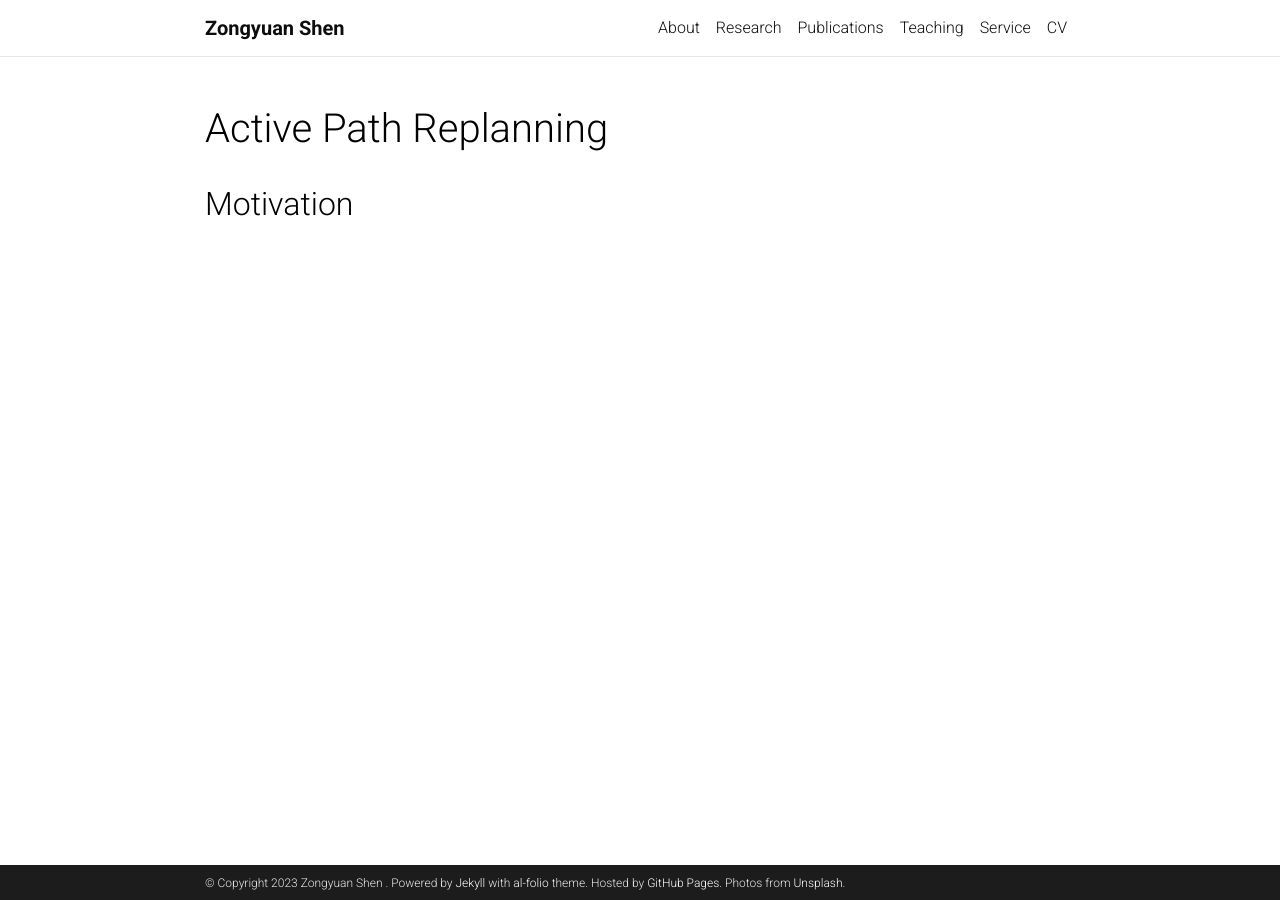
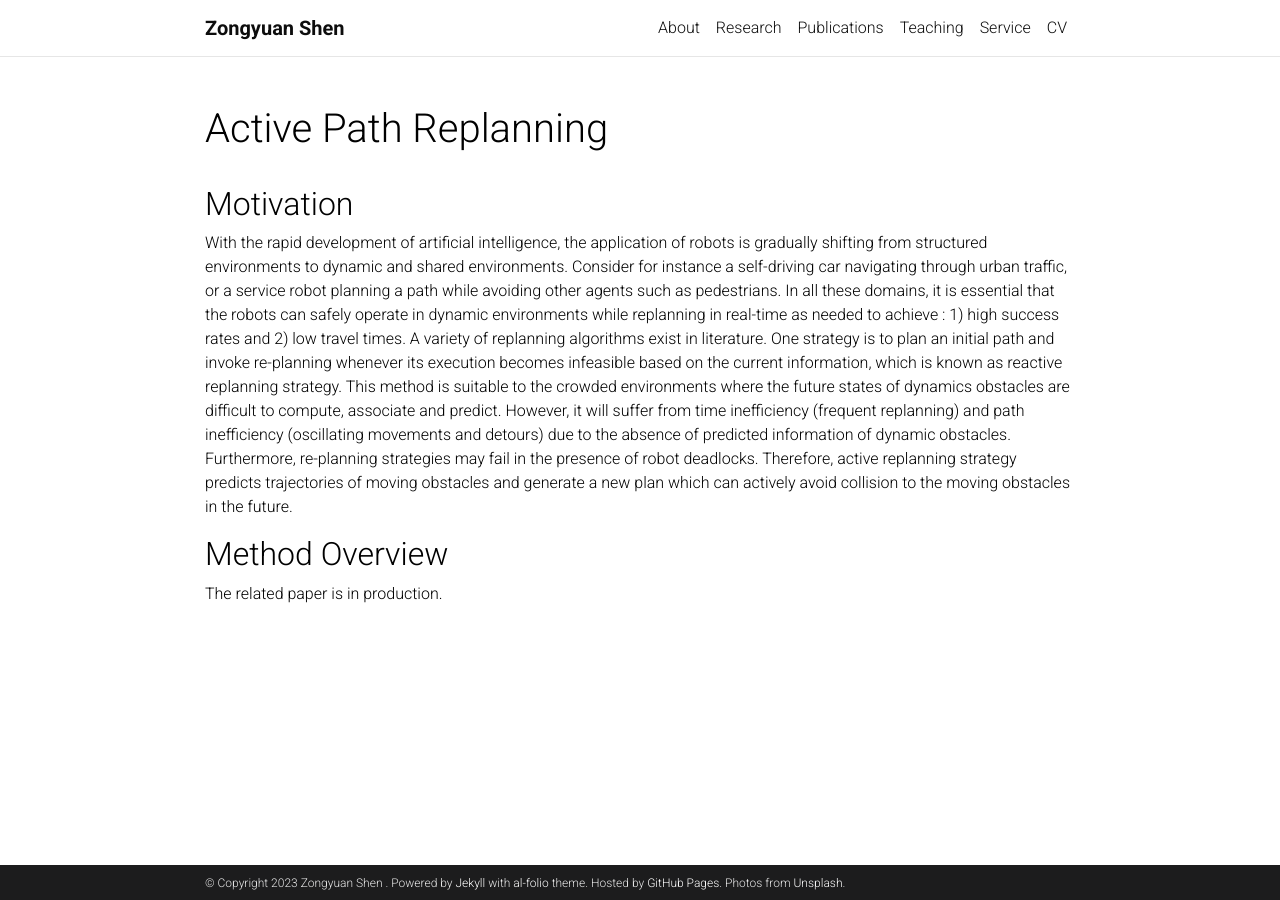
Before and after one commit to ZongyuanShen/ZongyuanShen.github.io, a Jekyll site: the page built from _projects/3_project.md, in a window 1280 px wide. Built offline with Jekyll 4.4.1, drawn with Linux system fonts in a browser that asks for light colours; comment, search, counter and statistics services are not loaded; a style sheet for code colours, icons or effects is not loaded.

Commit message:
Update 3_project.md

```diff
--- a/_projects/3_project.md
+++ b/_projects/3_project.md
@@ -9,3 +9,7 @@
 ---
 
 ## Motivation
+With the rapid development of artificial intelligence, the application of robots is gradually shifting from structured environments to dynamic and shared environments. Consider for instance a self-driving car navigating through urban traffic, or a service robot planning a path while avoiding other agents such as pedestrians. In all these domains, it is essential that the robots can safely operate in dynamic environments while replanning in real-time as needed to achieve : 1) high success rates and 2) low travel times. A variety of replanning algorithms exist in literature. One strategy is to plan an initial path and invoke re-planning whenever its execution becomes infeasible based on the current information, which is known as reactive replanning strategy. This method is suitable to the crowded environments where the future states of dynamics obstacles are difficult to compute, associate and predict. However, it will suffer from time inefficiency (frequent replanning) and path inefficiency (oscillating movements and detours) due to the absence of predicted information of dynamic obstacles. Furthermore, re-planning strategies may fail in the presence of robot deadlocks. Therefore, active replanning strategy predicts trajectories of moving obstacles and generate a new plan which can actively avoid collision to the moving obstacles in the future.
+
+## Method Overview
+The related paper is in production.
```
